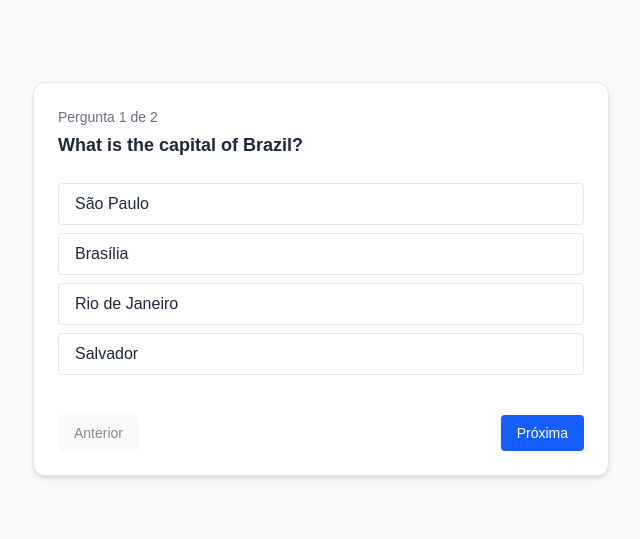
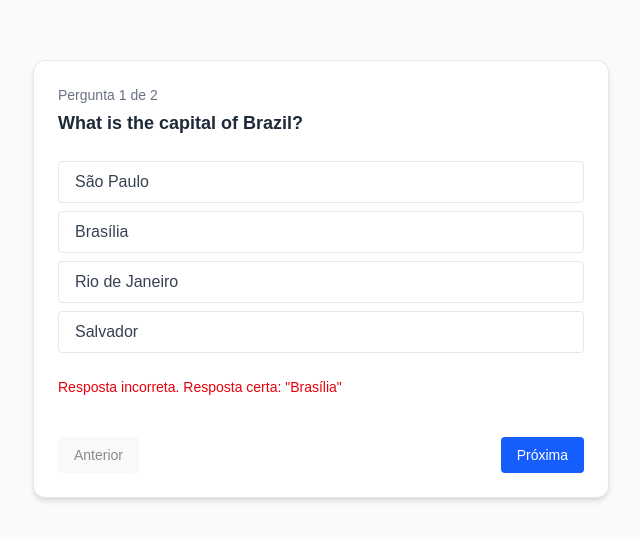
Before and after one commit to pedrocosta99/pdf-quiz-app, a Next.js app in the folder quiz-app-frontend/: page /quiz in a window 1280 px wide. Shown: the part 121-660 px from the top of the page, without its empty margins (319-959 px from the left). Built offline with nearby package versions, Linux system fonts and the light colour scheme.

Commit message:
fix: variable names from types

```diff
--- a/quiz-app-frontend/src/app/quiz/page.tsx
+++ b/quiz-app-frontend/src/app/quiz/page.tsx
@@ -9,8 +9,8 @@ export default function QuizPage() {
 
 
   const q = questions[current];
-  const isAnswered = typeof q.answerIndex === 'number';
-  const isCorrect = q.answerIndex === q.correctIndex;
+  const isAnswered = typeof q.correctAnswerIndex === 'number';
+  const isCorrect = q.userAnswerIndex === q.correctAnswerIndex;
 
   const handleAnswer = (index: number) => {
     if (!isAnswered) setAnswerIndex(current, index);
@@ -26,8 +26,8 @@ export default function QuizPage() {
 
         <div className="space-y-2">
           {q.options.map((opt, i) => {
-            const isSelected = q.answerIndex === i;
-            const isRightAnswer = q.correctIndex === i;
+            const isSelected = q.userAnswerIndex === i;
+            const isRightAnswer = q.userAnswerIndex === q.correctAnswerIndex;
 
             return (
               <button
@@ -55,7 +55,7 @@ export default function QuizPage() {
 
         {isAnswered && (
           <p className={`text-sm ${isCorrect ? 'text-green-600' : 'text-red-600'}`}>
-            {isCorrect ? 'Resposta correta!' : `Resposta incorreta. Resposta certa: "${q.options[q.correctIndex]}"`}
+            {isCorrect ? 'Resposta correta!' : `Resposta incorreta. Resposta certa: "${q.options[q.correctAnswerIndex]}"`}
           </p>
         )}
 
```
